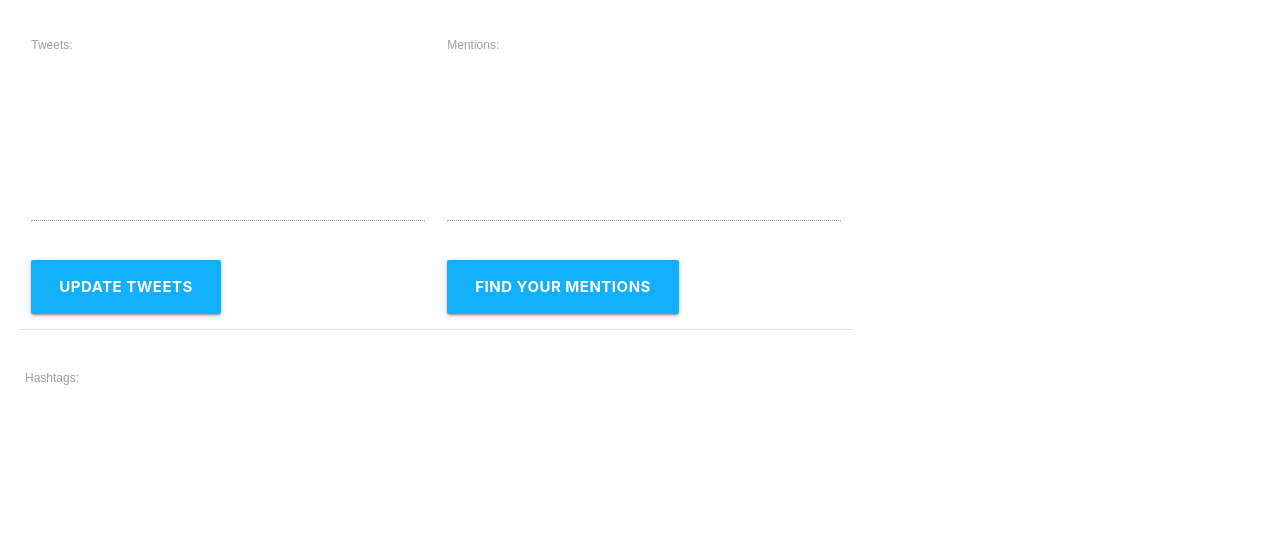
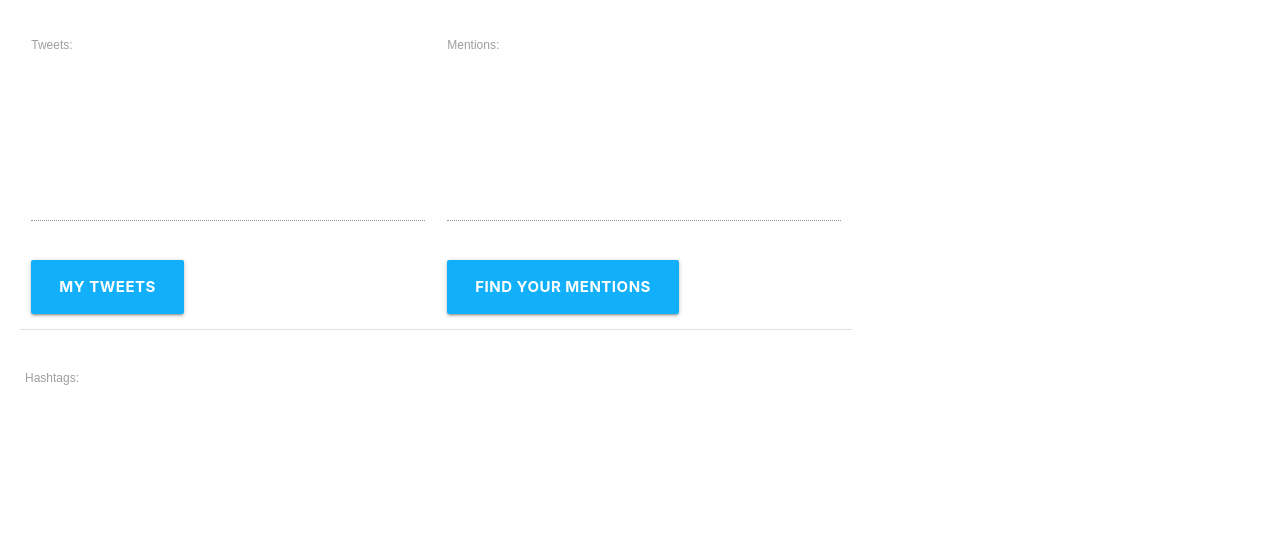
Before and after one commit to R3dIO/Twitter-Websocket, a plain HTML site: page public/user.html in a window 1280 px wide. Shown: the part 264-800 px from the top of the page. Drawn offline with nearby package versions, Linux system fonts and the light colour scheme; a script that the page names is missing.

Commit message:
Minor Fixes

```diff
--- a/public/user.html
+++ b/public/user.html
@@ -136,7 +136,7 @@
                                         style="height: 30%;"></textarea><br><br>
                                     <div id="dtweets"></div>
                                     <button class="btn btn-large waves-effect waves-light" type="submit" name="gettweets"
-                                        onclick="gettweets()">Update Tweets</button>
+                                        onclick="gettweets()">My Tweets</button>
                                 </div>
                             </td>
                             <td class="col-sm">
```
Also changed, not shown: 1 other file.
